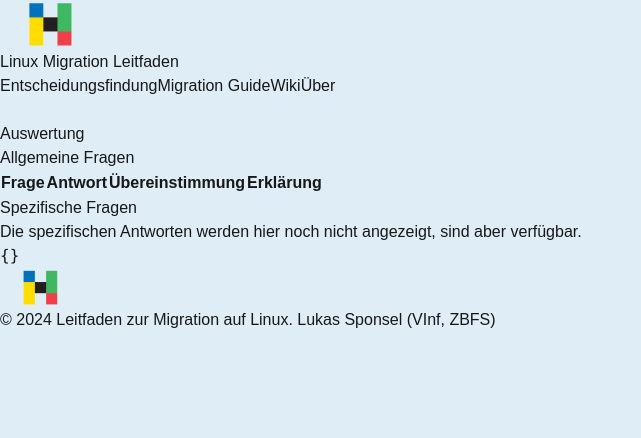
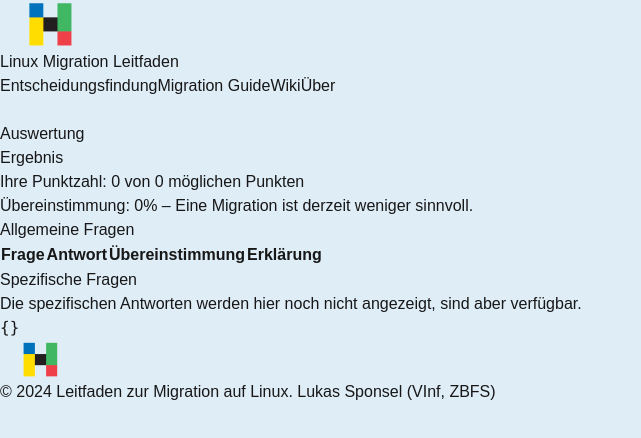
Before and after one commit to DrFisch/LeitfadenWebsite, a Next.js app: page /decision-making/fragebogen/auswertung in a window 1280 px wide. Shown: the top 438 px of the page, without its empty margins (0-641 px from the left). Built offline with nearby package versions, Linux system fonts and the light colour scheme.

Commit message:
anzeige der berechnung

```diff
--- a/src/components/Features.tsx
+++ b/src/components/Features.tsx
@@ -10,7 +10,7 @@ export default function Features() {
         <Link href="/decision-making">
         <div className="bg-gray-100 p-6 rounded-lg shadow-lg text-center transition-transform transform hover:scale-105 hover:bg-indigo-100">
           <AcademicCapIcon className="h-12 w-12 text-indigo-500 mx-auto mb-4" />
-          <h3 className="text-xl font-bold mb-2">Entscheidungsfindung</h3>
+          <h3 className="text-xl font-bold mb-2 ">Entscheidungshilfe</h3>
           <p className="text-gray-700">
             Helfen Sie Ihrer Behörde, die Notwendigkeit und den Nutzen einer Linux-Migration zu bewerten.
           </p>
--- a/src/components/decision-making/fragebogen/auswertung/Auswertung.tsx
+++ b/src/components/decision-making/fragebogen/auswertung/Auswertung.tsx
@@ -18,20 +18,62 @@ interface AuswertungProps {
   score: number | null;
 }
 
-const Auswertung: React.FC<AuswertungProps> = ({ generalAnswers, specificAnswers, score }) => {
+const Auswertung: React.FC<AuswertungProps> = ({ generalAnswers, specificAnswers }) => {
+  let erreichtePunkte = 0;
+  let möglichePunkte = 0;
+
+  Object.entries(generalAnswers).forEach(([id, answer]) => {
+    const question = generalQuestions.find((q) => q.id === id);
+    if (!question) return;
+
+    const maxPoints = question.weight * 5;
+    möglichePunkte += maxPoints;
+
+    const answerPoints: Record<
+      'voll' | 'zu' | 'mittel' | 'wenig' | 'gar-nicht' | 'keine-antwort',
+      number
+    > = {
+      voll: maxPoints,
+      zu: question.weight * 4,
+      mittel: question.weight * 3,
+      wenig: question.weight * 2,
+      'gar-nicht': question.weight * 1,
+      'keine-antwort': 0,
+    };
+
+    erreichtePunkte += answerPoints[answer as keyof typeof answerPoints] || 0;
+  });
+
+  const prozent = möglichePunkte > 0 ? Math.round((erreichtePunkte / möglichePunkte) * 100) : 0;
+
+  // Dynamische Hintergrundfarbe basierend auf dem Prozentsatz
+  const resultBgColor =
+    prozent > 75
+      ? 'bg-green-200 text-green-800'
+      : prozent > 40
+      ? 'bg-yellow-100 text-yellow-800'
+      : 'bg-red-200 text-red-800';
+
   return (
     <div className="container mx-auto p-6">
       <h1 className="text-4xl font-bold mb-6 text-center">Auswertung</h1>
 
       {/* Gesamtpunktzahl */}
-      {score !== null && (
-        <div className="mb-8 p-4 bg-blue-100 rounded-lg shadow-md">
-          <h2 className="text-2xl font-semibold text-blue-800">Gesamtpunktzahl</h2>
-          <p className="text-lg mt-2">
-            Ihre Punktzahl: <span className="font-bold">{score}</span>
-          </p>
-        </div>
-      )}
+      <div className={`mb-8 p-4 rounded-lg shadow-md ${resultBgColor}`}>
+        <h2 className="text-2xl font-semibold">Ergebnis</h2>
+        <p className="text-lg mt-2">
+          Ihre Punktzahl: <span className="font-bold">{erreichtePunkte}</span> von{' '}
+          <span className="font-bold">{möglichePunkte}</span> möglichen Punkten
+        </p>
+        <p className="text-lg mt-2">
+          Übereinstimmung: <span className="font-bold">{prozent}%</span> –{' '}
+          {prozent > 75
+            ? 'Eine Migration bietet sich stark an.'
+            : prozent > 40
+            ? 'Eine Migration könnte in Betracht gezogen werden.'
+            : 'Eine Migration ist derzeit weniger sinnvoll.'}
+        </p>
+      </div>
 
       {/* Allgemeine Antworten */}
       <div className="mb-8">
@@ -64,12 +106,9 @@ const Auswertung: React.FC<AuswertungProps> = ({ generalAnswers, specificAnswers
                 'keine-antwort': 0,
               };
 
-              // Sicherstellen, dass der Key zum Typ passt
               const points = answerPoints[answer as keyof typeof answerPoints] || 0;
-
               const percentage = Math.round((points / maxPoints) * 100);
 
-              // Set background color based on percentage
               const bgColor =
                 percentage > 75
                   ? 'bg-green-200 text-green-800'
```
